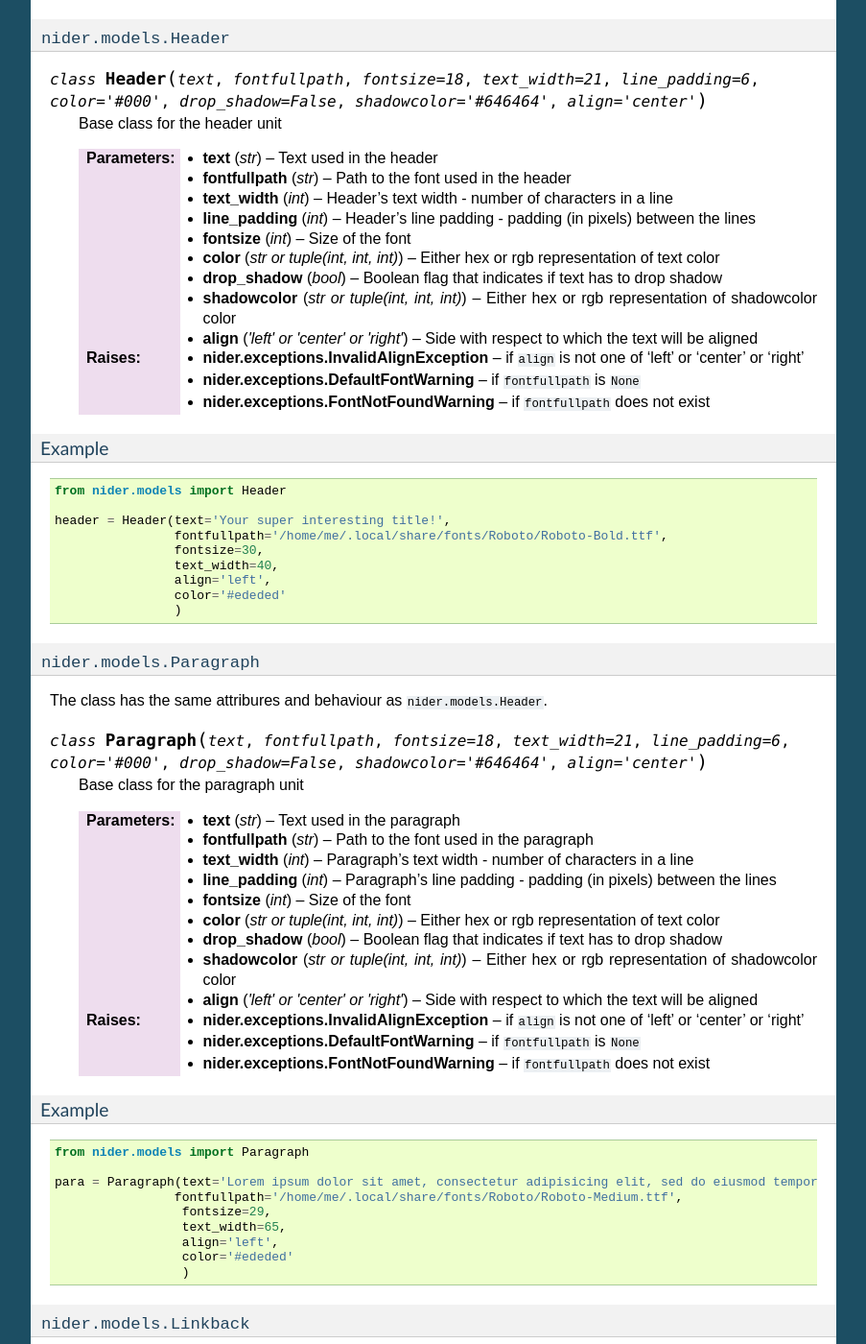
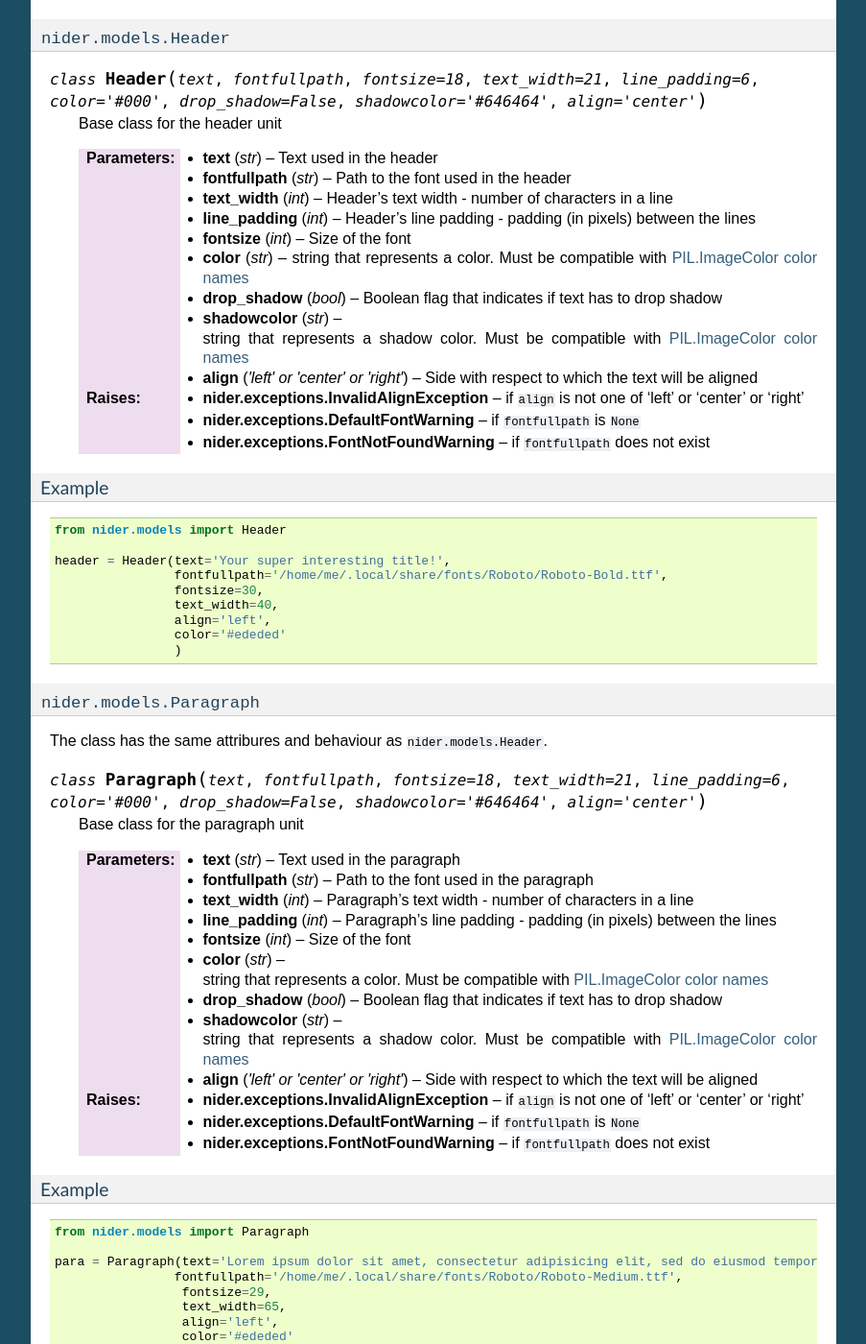
Before and after one commit to pythad/nider, a Sphinx documentation site: the page built from docs/usage.rst, in a window 1280 px wide and 1400 px high, scrolled down 1027 px. Shown: the whole window at 96% size, without its empty margins (198-1101 px from the left). Built offline with Sphinx 7.4.7, drawn with Linux system fonts in a browser that asks for light colours; pages that are not in the unit, such as notebooks, are missing from menus; some of the changed text lies outside the part shown.

Commit message:
Dropped webcolor in favor of PIL.ImageColor

```diff
--- a/docs/usage.rst
+++ b/docs/usage.rst
@@ -42,11 +42,9 @@ Each of the units is represented by a class in ``nider.models``:
     :param int text_width: Header's text width - number of characters in a line
     :param int line_padding: Header's line padding - padding (in pixels) between the lines
     :param int fontsize: Size of the font
-    :param color: Either hex or rgb representation of text color
-    :type color: str or tuple(int, int, int)
+    :param str color: string that represents a color. Must be compatible with `PIL.ImageColor <http://pillow.readthedocs.io/en/latest/reference/ImageColor.html>`_ `color names <http://pillow.readthedocs.io/en/latest/reference/ImageColor.html#color-names>`_
     :param bool drop_shadow: Boolean flag that indicates if text has to drop shadow
-    :param shadowcolor: Either hex or rgb representation of shadowcolor color
-    :type shadowcolor: str or tuple(int, int, int)
+    :param str shadowcolor: string that represents a shadow color. Must be compatible with `PIL.ImageColor <http://pillow.readthedocs.io/en/latest/reference/ImageColor.html>`_ `color names <http://pillow.readthedocs.io/en/latest/reference/ImageColor.html#color-names>`_
     :param align: Side with respect to which the text will be aligned
     :type align: 'left' or 'center' or 'right'
     :raises nider.exceptions.InvalidAlignException: if ``align`` is not one of 'left' or 'center' or 'right'
@@ -87,11 +85,9 @@ The class has the same attribures and behaviour as ``nider.models.Header``.
     :param int text_width: Paragraph's text width - number of characters in a line
     :param int line_padding: Paragraph's line padding - padding (in pixels) between the lines
     :param int fontsize: Size of the font
-    :param color: Either hex or rgb representation of text color
-    :type color: str or tuple(int, int, int)
+    :param str color: string that represents a color. Must be compatible with `PIL.ImageColor <http://pillow.readthedocs.io/en/latest/reference/ImageColor.html>`_ `color names <http://pillow.readthedocs.io/en/latest/reference/ImageColor.html#color-names>`_
     :param bool drop_shadow: Boolean flag that indicates if text has to drop shadow
-    :param shadowcolor: Either hex or rgb representation of shadowcolor color
-    :type shadowcolor: str or tuple(int, int, int)
+    :param str shadowcolor: string that represents a shadow color. Must be compatible with `PIL.ImageColor <http://pillow.readthedocs.io/en/latest/reference/ImageColor.html>`_ `color names <http://pillow.readthedocs.io/en/latest/reference/ImageColor.html#color-names>`_
     :param align: Side with respect to which the text will be aligned
     :type align: 'left' or 'center' or 'right'
     :raises nider.exceptions.InvalidAlignException: if ``align`` is not one of 'left' or 'center' or 'right'
@@ -127,11 +123,9 @@ Example
     :param str text: Text used in the linkback
     :param str fontfullpath: Path to the font used in the linkback
     :param int fontsize: Size of the font
-    :param color: Either hex or rgb representation of text color
-    :type color: str or tuple(int, int, int)
+    :param str color: string that represents a color. Must be compatible with `PIL.ImageColor <http://pillow.readthedocs.io/en/latest/reference/ImageColor.html>`_ `color names <http://pillow.readthedocs.io/en/latest/reference/ImageColor.html#color-names>`_
     :param bool drop_shadow: Boolean flag that indicates if text has to drop shadow
-    :param shadowcolor: Either hex or rgb representation of shadowcolor color
-    :type shadowcolor: str or tuple(int, int, int)
+    :param str shadowcolor: string that represents a shadow color. Must be compatible with `PIL.ImageColor <http://pillow.readthedocs.io/en/latest/reference/ImageColor.html>`_ `color names <http://pillow.readthedocs.io/en/latest/reference/ImageColor.html#color-names>`_
     :param align: Side with respect to which the text will be aligned
     :type align: 'left' or 'center' or 'right'
     :param int bottom_padding: Linkback's bottom padding - padding (in pixels) between the bottom of the image and the linkback itself
@@ -312,8 +306,7 @@ Check the full example `here <https://github.com/pythad/nider/blob/master/exampl
     Draws preinitiated image and its attributes on a colored background. If ``bgcolor``
     is set to ``None``, random ``nider.colors.colormap.FLAT_UI`` color is generated
 
-    :param bgcolor: Either hex or rgb representation of background color
-    :type bgcolor: str or tuple(int, int, int)
+    :param str bgcolor: string that represents a background color. Must be compatible with `PIL.ImageColor <http://pillow.readthedocs.io/en/latest/reference/ImageColor.html>`_ `color names <http://pillow.readthedocs.io/en/latest/reference/ImageColor.html#color-names>`_
 
     :raises nider.exceptions.ImageSizeFixedWarning: if the image size has to be adjusted to the provided content's size because the content takes much space
 
--- a/setup.py
+++ b/setup.py
@@ -20,7 +20,6 @@ requirements = [
     'Pillow',
     'pyparsing',
     'six',
-    'webcolors'
 ]
 
 setup_requirements = [
```
Also changed, not shown: 3 other files.
